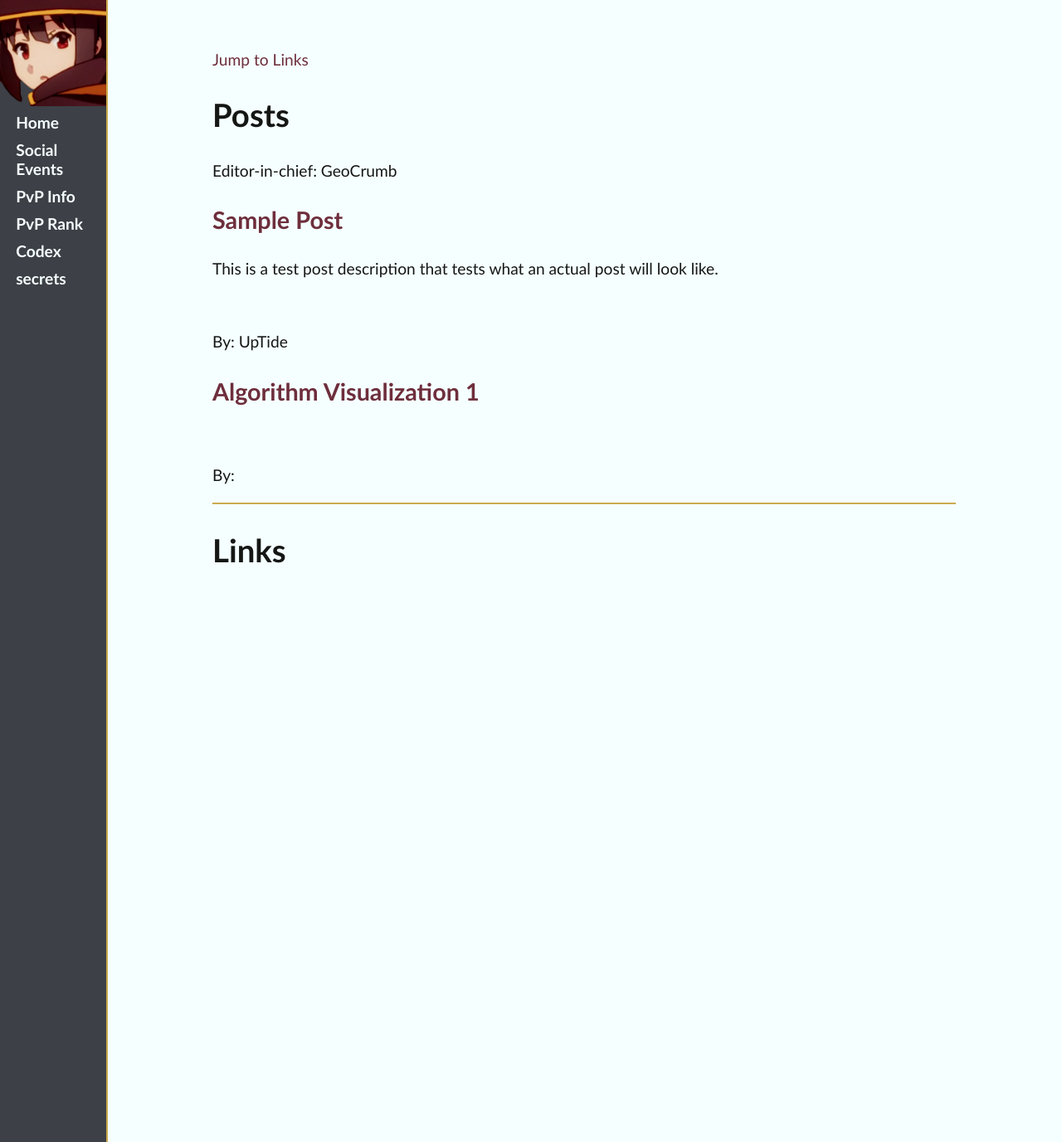
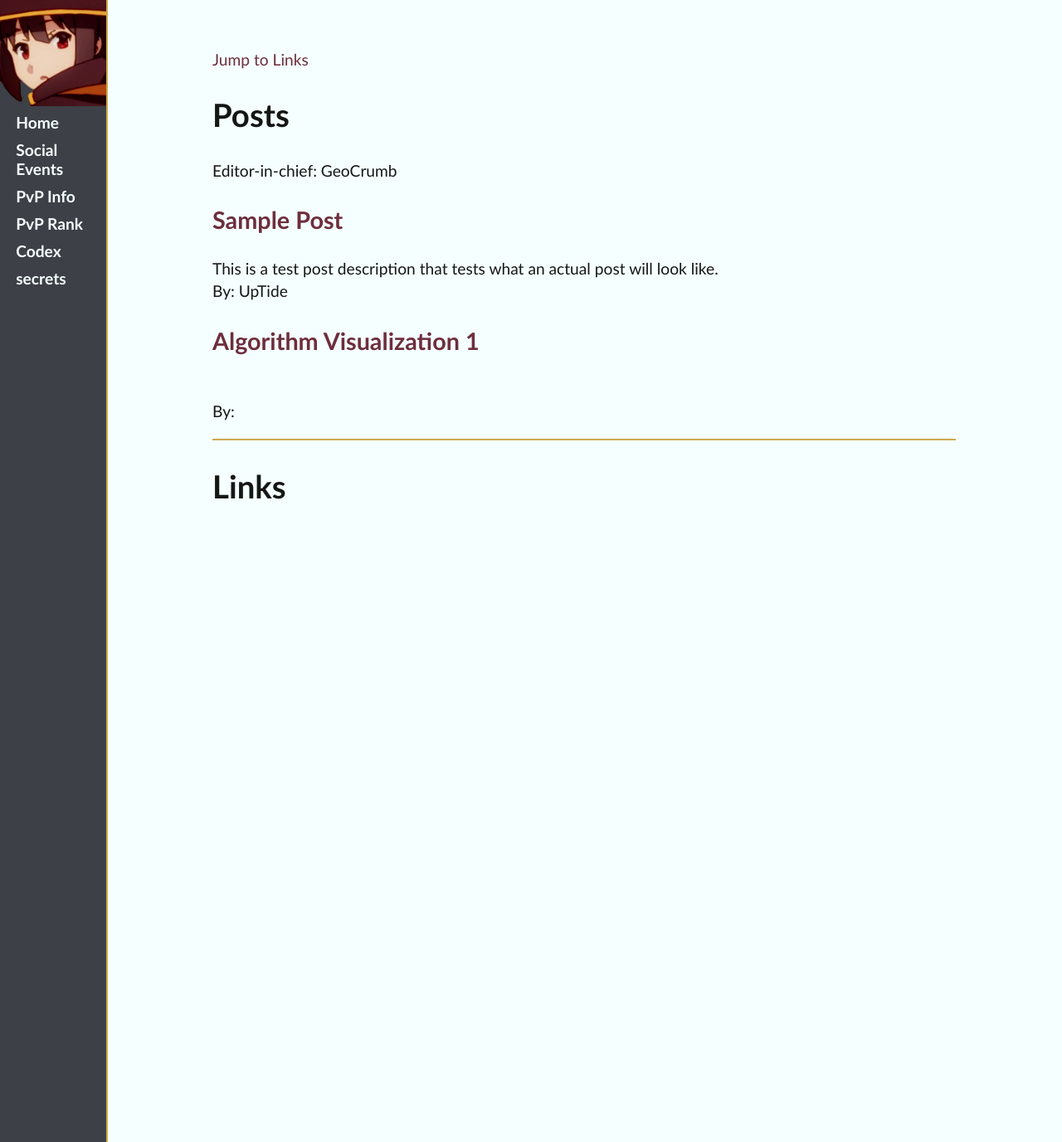
Before and after one commit to ideonella/ideonella.github.io, a Jekyll site: the page built from guideSample.html, in a window 1280 px wide and 1377 px high. Shown: the whole window at 83% size. Built offline with Jekyll 4.4.1, drawn with Linux system fonts in a browser that asks for light colours.

Commit message:
Update guideSample.html

```diff
--- a/guideSample.html
+++ b/guideSample.html
@@ -9,8 +9,8 @@ title: Testing How-To
 <p>Editor-in-chief: GeoCrumb</p>
 {% for post in site.posts %}
     <h3><a href="{{ post.url }}">{{ post.title }}</a></h3>
-    <p>{{ post.description }}</p><br>
-    <p>By: {{ post.author }}</p>
+    <p>{{ post.description }}<br>
+    By: {{ post.author }}</p>
 {% endfor %}
 <hr>
 <h2 id="links">Links</h2>
```
